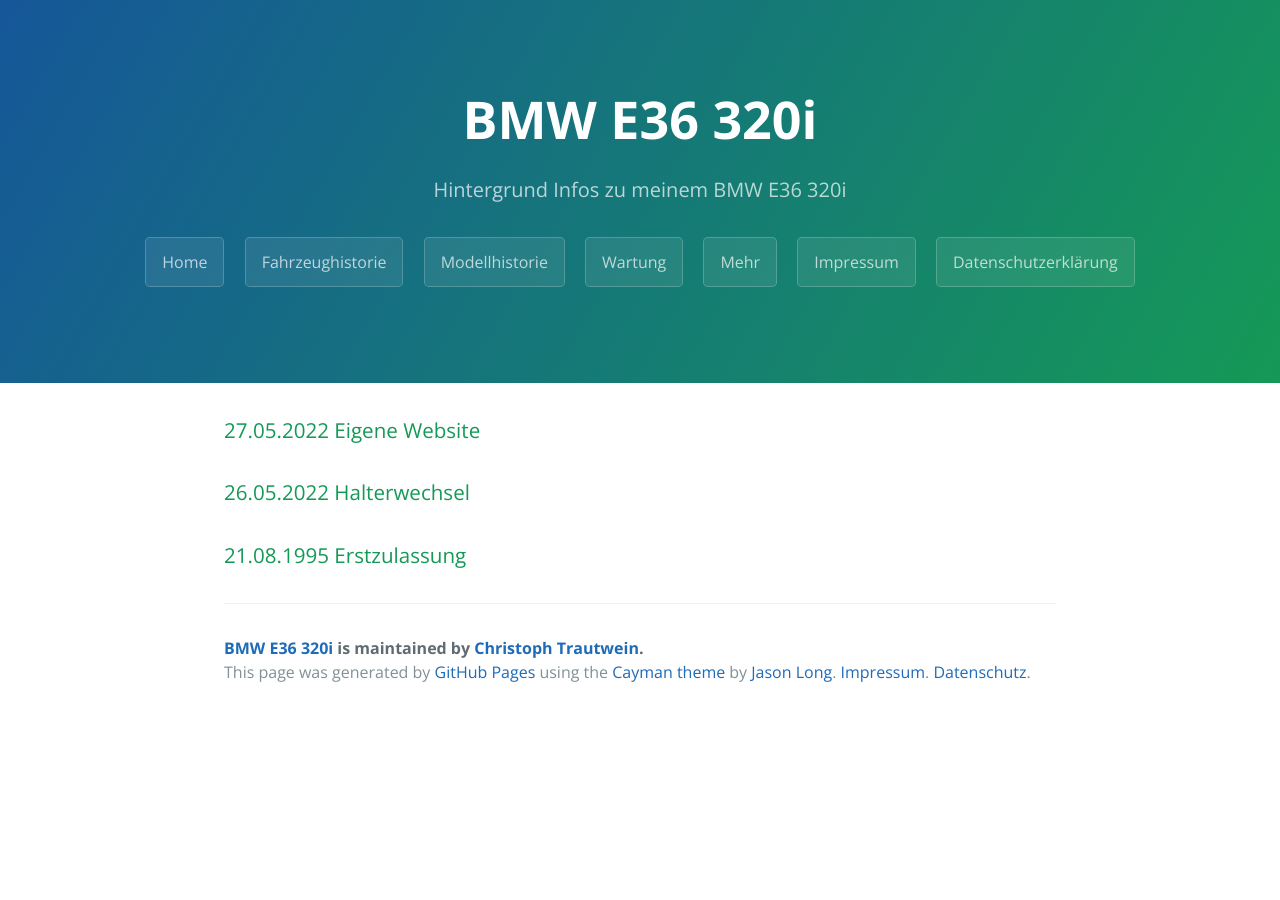
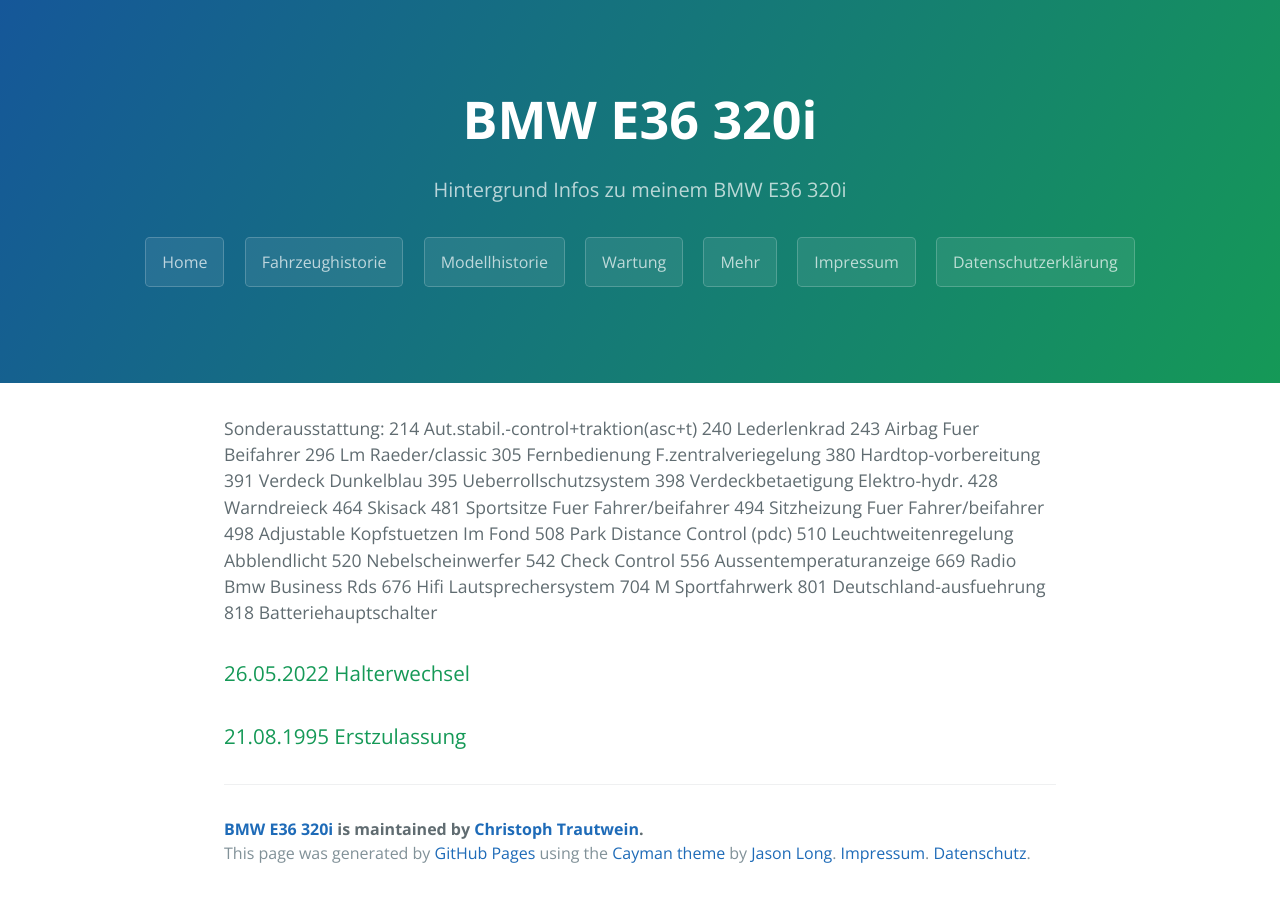
Before and after one commit to trautw/SCD-Quickstart, a Jekyll site: the page built from docs/_pages/01_object.md, in a window 1280 px wide. Built offline with Jekyll 4.4.1, drawn with Linux system fonts in a browser that asks for light colours.

Commit message:
Update 01_object.md

```diff
--- a/docs/_pages/01_object.md
+++ b/docs/_pages/01_object.md
@@ -4,7 +4,31 @@ title: Fahrzeughistorie
 permalink: /object/
 ---
 
-### 27.05.2022 Eigene Website
+Sonderausstattung:
+214	Aut.stabil.-control+traktion(asc+t)
+240	Lederlenkrad
+243	Airbag Fuer Beifahrer
+296	Lm Raeder/classic
+305	Fernbedienung F.zentralveriegelung
+380	Hardtop-vorbereitung
+391	Verdeck Dunkelblau
+395	Ueberrollschutzsystem
+398	Verdeckbetaetigung Elektro-hydr.
+428	Warndreieck
+464	Skisack
+481	Sportsitze Fuer Fahrer/beifahrer
+494	Sitzheizung Fuer Fahrer/beifahrer
+498	Adjustable	Kopfstuetzen Im Fond
+508	Park Distance Control (pdc)
+510	Leuchtweitenregelung Abblendlicht
+520	Nebelscheinwerfer
+542	Check Control
+556	Aussentemperaturanzeige
+669	Radio Bmw Business Rds
+676	Hifi Lautsprechersystem
+704	M Sportfahrwerk
+801	Deutschland-ausfuehrung
+818	Batteriehauptschalter
 
 ### 26.05.2022 Halterwechsel
 
```
